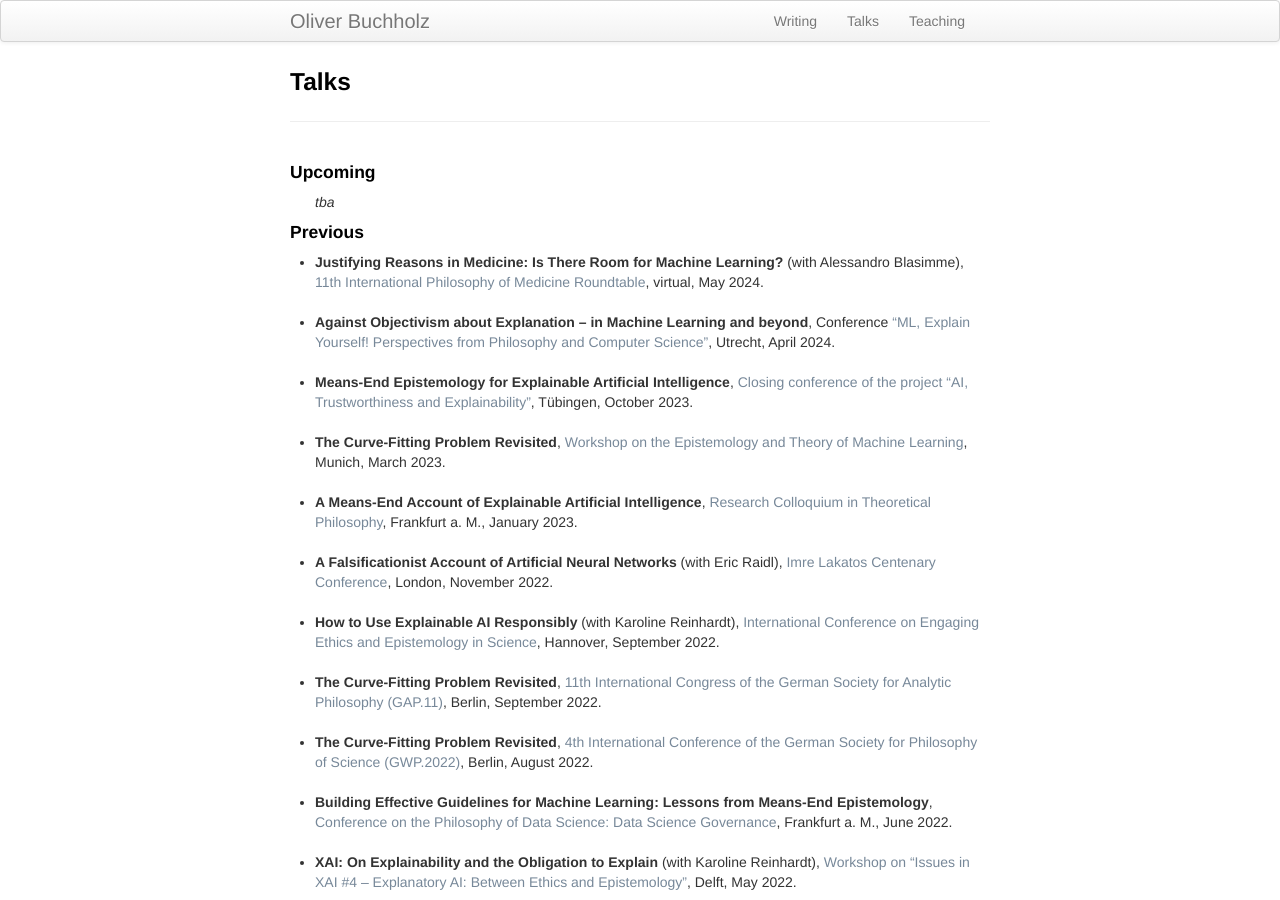
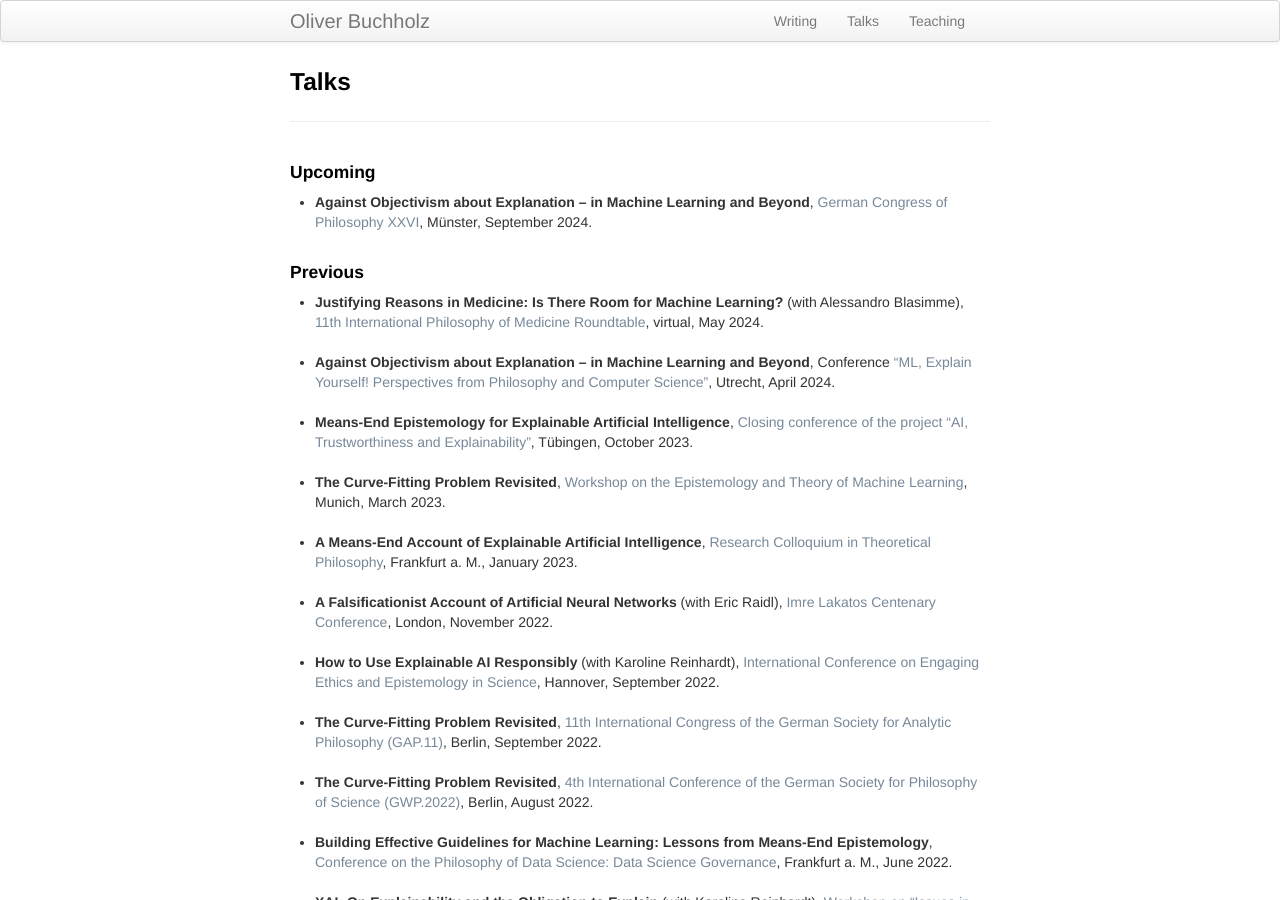
Before and after one commit to oliverbuchholz/oliverbuchholz.github.io, a Jekyll site: the page built from pages/talks.md, in a window 1280 px wide and 900 px high. Built offline with Jekyll 4.4.1, drawn with Linux system fonts in a browser that asks for light colours.

Commit message:
Update talks.md

```diff
--- a/pages/talks.md
+++ b/pages/talks.md
@@ -7,7 +7,8 @@ description: Oliver Buchholz | Talks
 <h4>Upcoming</h4>
 
 <ul>
-<i>tba</i>
+<li><b>Against Objectivism about Explanation &ndash; in Machine Learning and Beyond</b>, <a href="https://www.uni-muenster.de/DKPhil2024/en/kongress/index.html" target="_blank">German Congress of Philosophy XXVI</a>, M&uuml;nster, September 2024.<br><br>
+</li>
 </ul>
 
 
@@ -18,7 +19,7 @@ description: Oliver Buchholz | Talks
 <li><b>Justifying Reasons in Medicine: Is There Room for Machine Learning?</b> (with Alessandro Blasimme), <a href="https://philosmed.wordpress.com/2023/09/13/11th-roundtable-9-10-may-2024/" target="_blank">11th International Philosophy of Medicine Roundtable</a>, virtual, May 2024.<br><br>
 </li>
 
-<li><b>Against Objectivism about Explanation &ndash; in Machine Learning and beyond</b>, Conference <a href="https://ephil.ai/event/conference-ml-explain-yourself/" target="_blank">&ldquo;ML, Explain Yourself! Perspectives from Philosophy and Computer Science&rdquo;</a>, Utrecht, April 2024.<br><br>
+<li><b>Against Objectivism about Explanation &ndash; in Machine Learning and Beyond</b>, Conference <a href="https://ephil.ai/event/conference-ml-explain-yourself/" target="_blank">&ldquo;ML, Explain Yourself! Perspectives from Philosophy and Computer Science&rdquo;</a>, Utrecht, April 2024.<br><br>
 </li>
 
 <li>
```
